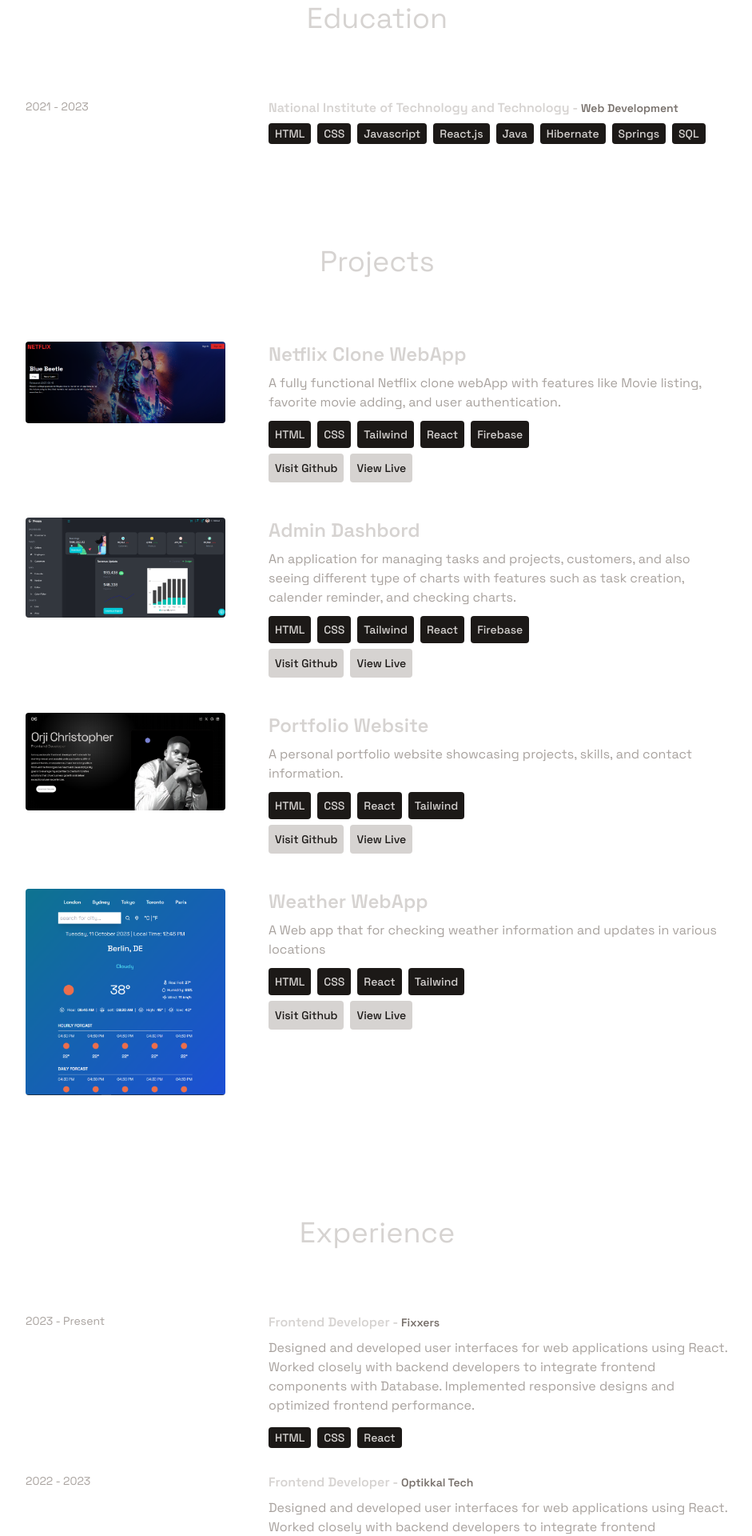
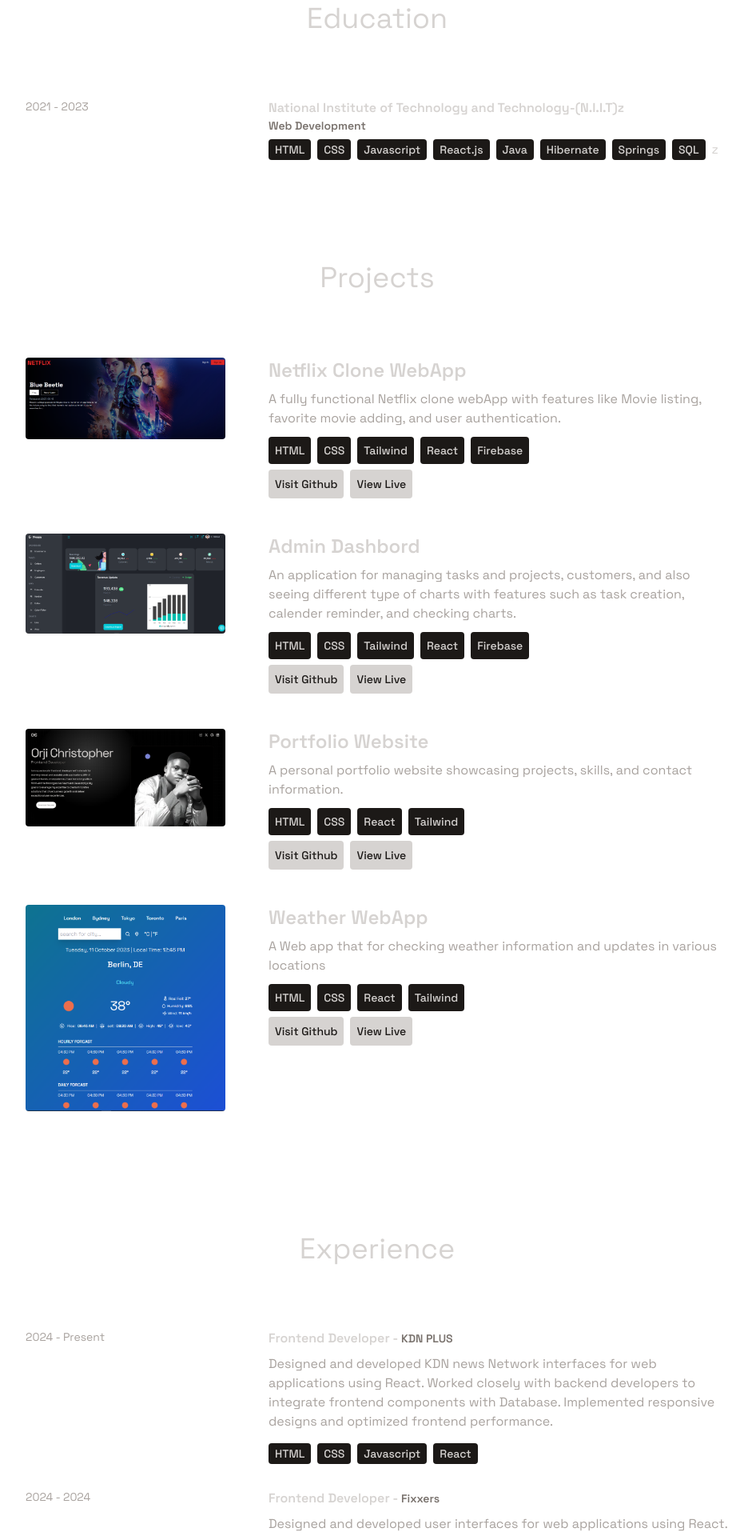
Before and after one commit to chigaemez/portfolio-with-vite, a React (Vite) app: page / in a window 1280 px wide. Shown: the part 1420-3340 px from the top of the page at 80% size, without its empty margins (168-1109 px from the left). Built offline with nearby package versions, Linux system fonts and the light colour scheme.

Commit message:
updated commit

```diff
--- a/src/components/Education/Education.jsx
+++ b/src/components/Education/Education.jsx
@@ -30,8 +30,8 @@ const Education = () => {
 							transition={{duration: 1}}
 							className='w-full max-w-xl lg:w-[75%]'
 						>
-							<h3 className='mb-2 font-semibold'>
-								{edu.name} - <span className='text-sm text-stone-500 '>{edu.certificate}</span>
+							<h3 className='mb-2 flex flex-col font-semibold'>
+								{edu.name}z <span className='text-sm text-stone-500 '>{edu.certificate}</span>
 							</h3>
 							{edu.skills.map((tech, index) => (
 								<span
@@ -40,7 +40,7 @@ const Education = () => {
 								>
 									{tech}
 								</span>
-							))}
+							))}z
 						</motion.div>
 					</div>
 				))}
--- a/src/constants/index.js
+++ b/src/constants/index.js
@@ -7,7 +7,14 @@ export const HERO_CONTENT = `I am a passionate frontend developer with a knack f
 
 export const EXPERIENCES = [
   {
-    year: "2023 - Present",
+    year: "2024 - Present",
+    role: "Frontend Developer",
+    company: "KDN PLUS",
+    description: `Designed and developed KDN news Network interfaces for web applications using React. Worked closely with backend developers to integrate frontend components with Database. Implemented responsive designs and optimized frontend performance.`,
+    technologies: ["HTML", "CSS", "Javascript",  "React"],
+  },
+  {
+    year: "2024 - 2024",
     role: "Frontend Developer",
     company: "Fixxers",
     description: `Designed and developed user interfaces for web applications using React. Worked closely with backend developers to integrate frontend components with Database. Implemented responsive designs and optimized frontend performance.`,
@@ -23,7 +30,7 @@ export const EXPERIENCES = [
 
   {
     year: "2021 - 2022",
-    role: "Senior Full Stack Developer",
+    role: "Frontend  Developer",
     company: "Smart ace Software Solution.",
     description: `Led a team in developing and maintaining web applications using JavaScript, React.js, and Node.js. Implemented RESTful APIs and integrated with MongoDB databases. Collaborated with stakeholders to define project requirements and timelines.`,
     technologies: ["Javascript", "React.js",],
@@ -36,7 +43,7 @@ export const EDUCATION = [
   {
     year: "2021 - 2023",
     certificate: "Web Development",
-    name: "National Institute of Technology and Technology",
+    name: "National Institute of Technology and Technology-(N.I.I.T)",
     skills: ["HTML", "CSS", "Javascript", "React.js", "Java", "Hibernate", "Springs", "SQL"],
   }
 
```
Also changed, not shown: src/Main.css (line endings or trailing spaces).
